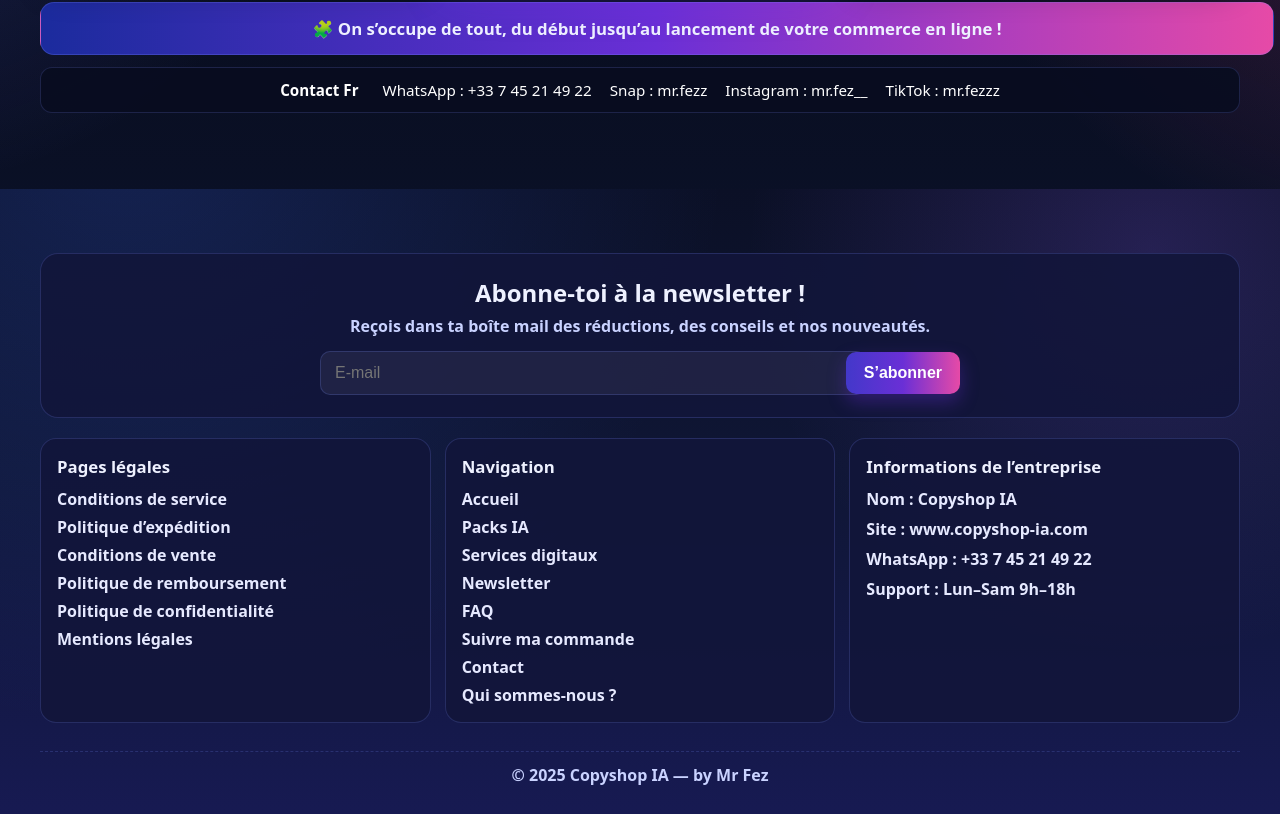
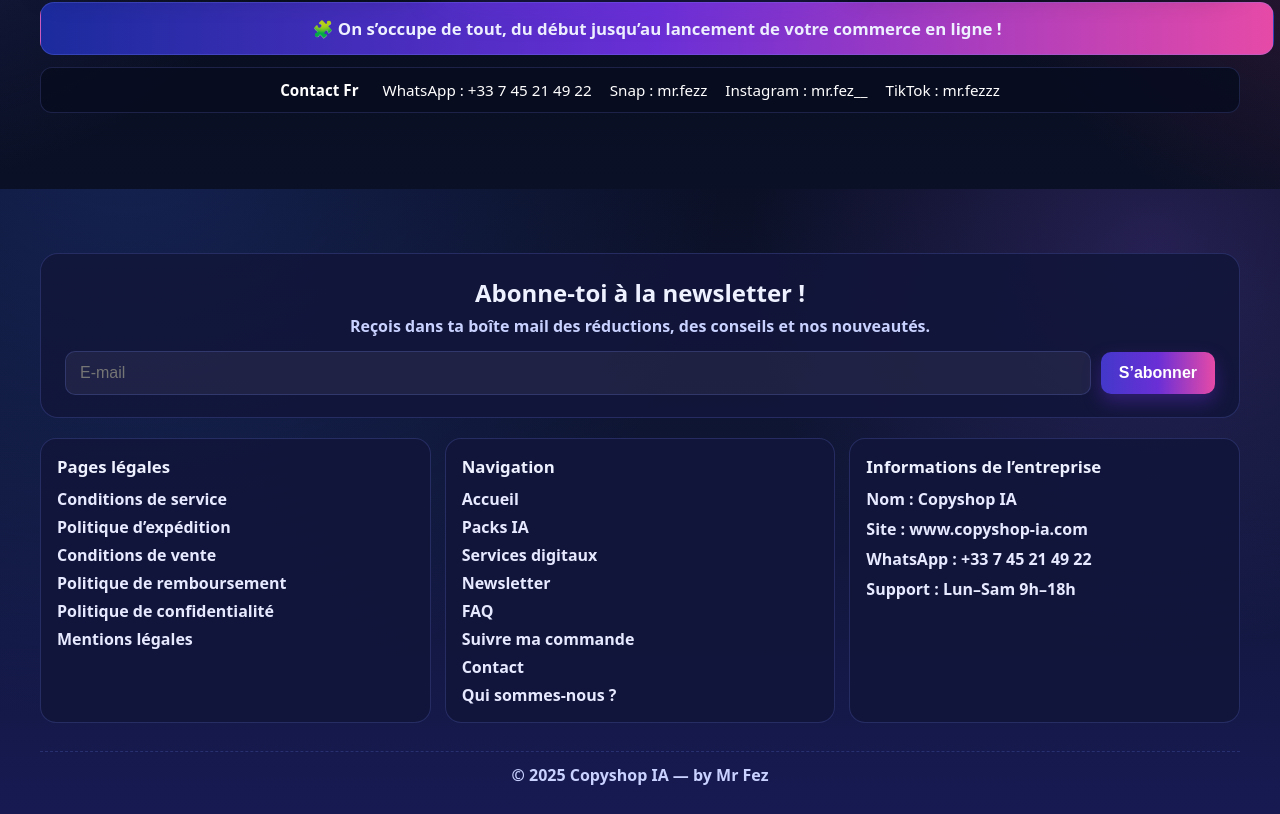
Before and after one commit to Mrfezz/copyshop-ia, a Next.js app: page /services-digitaux in a window 1280 px wide. Shown: the part 1024-1838 px from the top of the page. Built offline with nearby package versions, Linux system fonts and the light colour scheme.

Commit message:
Fix newsletter input overflow

```diff
--- a/app/_components/Footer.tsx
+++ b/app/_components/Footer.tsx
@@ -235,7 +235,12 @@ const styles: Record<string, CSSProperties> = {
     borderRadius: 18,
     padding: "22px 18px",
     textAlign: "center",
+
+    // ✅ FIX: empêche l’input de “déborder” visuellement hors du card arrondi
+    overflow: "hidden",
+    boxSizing: "border-box",
   },
+
   newsTitle: {
     fontSize: "1.5rem",
     fontWeight: 900,
@@ -247,17 +252,30 @@ const styles: Record<string, CSSProperties> = {
     fontSize: "1rem",
     fontWeight: 600,
   },
+
   newsForm: {
     marginTop: 14,
     display: "grid",
     gridTemplateColumns: "1fr auto",
     gap: 10,
     alignItems: "center",
-    maxWidth: 640,
-    marginInline: "auto",
+
+    // ✅ FIX: le form ne dépassera jamais le bloc
+    width: "100%",
+    maxWidth: "100%",
+    boxSizing: "border-box",
+
+    // ✅ FIX: petit padding interne = l’input ne touche jamais le bord du card
+    paddingInline: 6,
   },
+
   newsInput: {
+    display: "block",
     width: "100%",
+    maxWidth: "100%",
+    minWidth: 0,
+    boxSizing: "border-box",
+
     background: "rgba(255,255,255,0.06)",
     border: `1px solid ${COLORS.boxBorder}`,
     borderRadius: 10,
@@ -266,7 +284,10 @@ const styles: Record<string, CSSProperties> = {
     fontSize: "1rem",
     outline: "none",
   },
+
   newsBtn: {
+    minWidth: 0,
+    boxSizing: "border-box",
     padding: "12px 18px",
     borderRadius: 10,
     border: "none",
@@ -315,7 +336,6 @@ const styles: Record<string, CSSProperties> = {
     color: "#e6e9ff",
   },
 
-  // Slightly tighter list for mobile columns
   colListCompact: {
     listStyle: "none",
     padding: 0,
--- a/app/page.tsx
+++ b/app/page.tsx
@@ -79,8 +79,7 @@ const TESTIMONIALS = [
   },
   {
     name: "Yanis",
-    text:
-      "L’IA m’a trouvé une niche + angle marketing. J’ai gagné un temps énorme.",
+    text: "L’IA m’a trouvé une niche + angle marketing. J’ai gagné un temps énorme.",
   },
 ];
 
@@ -135,7 +134,6 @@ export default function HomePage() {
       <FeaturesScrolling />
       <FeaturedProduct />
 
-      {/* ✅ Bloc “Qui sommes-nous ?” */}
       <AboutSection />
 
       <ReviewsSection />
@@ -152,7 +150,7 @@ export default function HomePage() {
 function HeroSlideshow() {
   const [active, setActive] = useAutoplay(HERO_SLIDES.length, 6500);
 
-  // ✅ FIX DÉCALAGE: on mesure les 2 slides et on verrouille la hauteur du bloc
+  // ✅ Fix “décalage” (hauteur stable) : on mesure les 2 slides avec EXACTEMENT la même largeur
   const measureRefs = useRef<(HTMLDivElement | null)[]>([]);
   const [fixedHeight, setFixedHeight] = useState<number>(0);
 
@@ -165,14 +163,12 @@ function HeroSlideshow() {
   };
 
   useLayoutEffect(() => {
-    // 1) première mesure
     computeMaxHeight();
 
-    // 2) re-mesure après rendu / fonts
+    // Fonts / reflow
     const raf1 = requestAnimationFrame(() => computeMaxHeight());
     const raf2 = requestAnimationFrame(() => computeMaxHeight());
 
-    // 3) resize
     const onResize = () => computeMaxHeight();
     window.addEventListener("resize", onResize);
 
@@ -181,14 +177,13 @@ function HeroSlideshow() {
       cancelAnimationFrame(raf2);
       window.removeEventListener("resize", onResize);
     };
-    // eslint-disable-next-line react-hooks/exhaustive-deps
   }, []);
 
   return (
     <section style={styles.heroSection}>
       <div style={styles.heroCard} className="heroCard">
         <div style={styles.heroLeft}>
-          {/* ✅ Mesure invisible (mêmes styles que le visible) */}
+          {/* ✅ Mesure invisible (même largeur que le contenu visible) */}
           <div style={styles.heroMeasureWrap} aria-hidden>
             {HERO_SLIDES.map((s, i) => (
               <div
@@ -203,7 +198,9 @@ function HeroSlideshow() {
                 <p style={styles.heroSub}>{s.subtitle}</p>
 
                 <div style={styles.heroBtns}>
-                  {s.ctaText && <span style={styles.primaryBtn}>{s.ctaText}</span>}
+                  {s.ctaText && (
+                    <span style={styles.primaryBtn}>{s.ctaText}</span>
+                  )}
                   <span style={styles.ghostBtn}>WhatsApp</span>
                 </div>
 
@@ -222,7 +219,6 @@ function HeroSlideshow() {
               ...styles.heroSlideWrap,
               minHeight: fixedHeight || undefined,
             }}
-            className="heroSlideWrap"
           >
             <div style={styles.heroKicker}>{HERO_SLIDES[active].kicker}</div>
             <h1 style={styles.heroTitle}>{HERO_SLIDES[active].title}</h1>
@@ -256,7 +252,8 @@ function HeroSlideshow() {
           </div>
         </div>
 
-        <div style={styles.heroRight}>
+        {/* ✅ IMPORTANT: className pour que le CSS mobile puisse cacher ce bloc */}
+        <div style={styles.heroRight} className="heroRight">
           <div style={styles.heroGlow} />
           <div style={styles.heroIllustration}>
             <div style={styles.heroIlluRing} />
@@ -291,7 +288,8 @@ function VideoSection() {
           <p style={styles.kicker}>Démo rapide</p>
           <h2 style={styles.h2}>Voir comment ça marche</h2>
           <p style={styles.p}>
-            Tu envoies ton produit → l’IA génère la boutique → tu reçois un lien prêt à vendre.
+            Tu envoies ton produit → l’IA génère la boutique → tu reçois un lien
+            prêt à vendre.
           </p>
         </div>
 
@@ -344,7 +342,8 @@ function FeaturedProduct() {
                 <span style={styles.check}>✓</span> Home optimisée conversion
               </li>
               <li style={styles.checkItem}>
-                <span style={styles.check}>✓</span> Pages : packs, FAQ, contact, services
+                <span style={styles.check}>✓</span> Pages : packs, FAQ, contact,
+                services
               </li>
               <li style={styles.checkItem}>
                 <span style={styles.check}>✓</span> Identité visuelle cohérente
@@ -392,14 +391,16 @@ function AboutSection() {
               style={styles.aboutText}
             >
               <strong>Copyshop IA</strong> est porté par <strong>Mr Fez™</strong>{" "}
-              passionné par le e-commerce, le marketing digital et l&apos;automatisation. Après
-              plusieurs projets lancés et accompagnés, l&apos;objectif est simple : te proposer un
-              raccourci pour lancer ton business plus sereinement.
+              passionné par le e-commerce, le marketing digital et
+              l&apos;automatisation. Après plusieurs projets lancés et
+              accompagnés, l&apos;objectif est simple : te proposer un raccourci
+              pour lancer ton business plus sereinement.
               <br />
               <br />
-              Chaque pack, chaque service et chaque formation a été pensé pour être{" "}
-              <strong>actionnable</strong>, <strong>compréhensible</strong> et adapté à la réalité
-              du terrain : petits budgets, manque de temps, besoin de résultats rapides.
+              Chaque pack, chaque service et chaque formation a été pensé pour
+              être <strong>actionnable</strong>, <strong>compréhensible</strong>{" "}
+              et adapté à la réalité du terrain : petits budgets, manque de
+              temps, besoin de résultats rapides.
             </p>
 
             <button
@@ -570,12 +571,9 @@ const styles: Record<string, React.CSSProperties> = {
     borderRadius: 22,
     padding: "28px 26px",
     backdropFilter: "blur(6px)",
-
-    /* ✅ fallback anti-saut */
-    minHeight: 420,
   },
 
-  heroLeft: { display: "grid", gap: 10 },
+  heroLeft: { display: "grid", gap: 10, position: "relative" },
 
   heroSlideWrap: {
     display: "grid",
@@ -585,17 +583,16 @@ const styles: Record<string, React.CSSProperties> = {
 
   heroMeasureWrap: {
     position: "absolute",
+    inset: 0,
     visibility: "hidden",
     pointerEvents: "none",
     opacity: 0,
-    height: "auto",
     overflow: "hidden",
   },
   heroMeasureItem: {
     display: "grid",
     gap: 10,
-    padding: 0,
-    width: "min(680px, 100%)",
+    width: "100%",
   },
 
   heroKicker: {
@@ -841,19 +838,8 @@ const styles: Record<string, React.CSSProperties> = {
     fontSize: "0.85rem",
   },
 
-  checkList: {
-    listStyle: "none",
-    padding: 0,
-    margin: "12px 0 0",
-    display: "grid",
-    gap: 8,
-  },
-  checkItem: {
-    display: "flex",
-    gap: 8,
-    alignItems: "center",
-    fontWeight: 700,
-  },
+  checkList: { listStyle: "none", padding: 0, margin: "12px 0 0", display: "grid", gap: 8 },
+  checkItem: { display: "flex", gap: 8, alignItems: "center", fontWeight: 700 },
   check: {
     width: 20,
     height: 20,
@@ -866,7 +852,6 @@ const styles: Record<string, React.CSSProperties> = {
     fontWeight: 900,
   },
 
-  // ✅ About
   aboutHero: {
     position: "relative",
     borderRadius: 22,
@@ -968,12 +953,7 @@ const styles: Record<string, React.CSSProperties> = {
   reviewText: { fontSize: "1rem", lineHeight: 1.7 },
   reviewName: { fontWeight: 900, color: COLORS.muted },
 
-  miniRow: {
-    display: "flex",
-    gap: 10,
-    flexWrap: "wrap",
-    justifyContent: "center",
-  },
+  miniRow: { display: "flex", gap: 10, flexWrap: "wrap", justifyContent: "center" },
   miniChip: {
     background: COLORS.panelSoft,
     border: `1px solid ${COLORS.panelBorder}`,
@@ -1050,15 +1030,16 @@ const responsiveCss = `
     .split { grid-template-columns: 1fr !important; }
   }
 
+  /* ✅ FIX MOBILE DÉFINITIF: on cache le bloc IA (droite) => plus de “saut” */
   @media (max-width: 900px) {
-    .heroCard { grid-template-columns: 1fr !important; min-height: 520px !important; }
+    .heroCard { grid-template-columns: 1fr !important; min-height: auto !important; }
+    .heroRight { display: none !important; }
   }
 
   @media (max-width: 820px) {
     .featuresGrid { grid-template-columns: 1fr !important; }
     .reviewsGrid { grid-template-columns: 1fr !important; }
 
-    /* ✅ About: éviter pavé sur mobile */
     .aboutText {
       display: -webkit-box;
       -webkit-box-orient: vertical;
```
